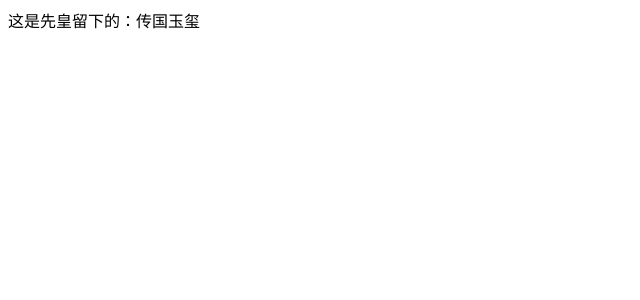
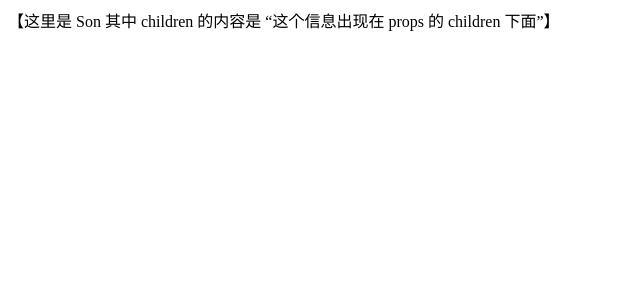
Before and after one commit to shaocongyou/react-basic, a React (Create React App) app: page / in a window 1280 px wide. Shown: the top 300 px of the page, without its empty margins (0-640 px from the left). Built offline with nearby package versions, Linux system fonts and the light colour scheme.

Commit message:
父传子 特殊的prop children

```diff
--- a/src/App.js
+++ b/src/App.js
@@ -1,14 +1,13 @@
-function Son( treasures ) {
-    // 接收更语义化的 prop
-    console.log( treasures );
-    return <div>这是先皇留下的：{treasures.treasure1}</div>;
+function Son({children}) {
+    return <div>【这里是 Son  其中 children 的内容是 “{children}”】</div>;
 }
 
 function App() {
-    const emperor = '传国玉玺'; // 更语义化的变量名
     return (
         <div>
-            <Son treasure1={emperor} />
+            <Son>
+                <span>这个信息出现在 props 的 children 下面</span>
+            </Son>
         </div>
     );
 }
```
